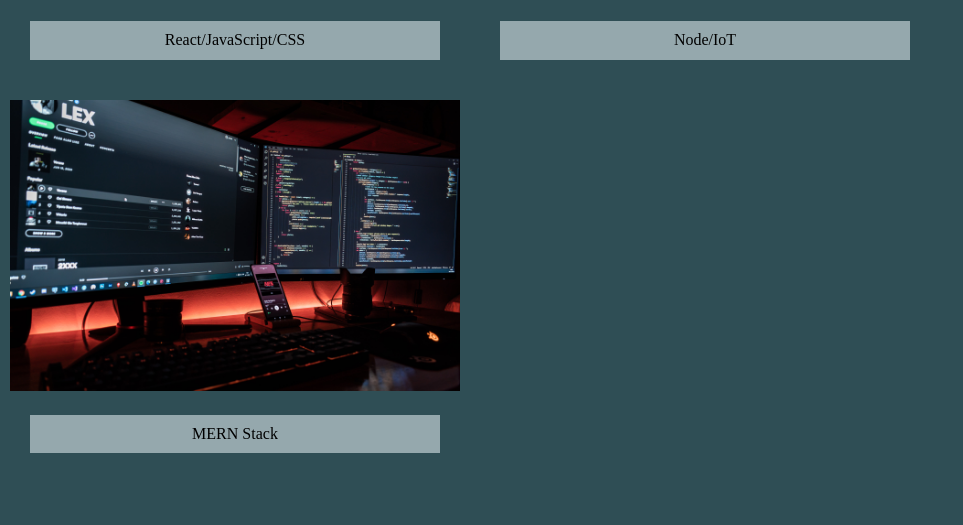
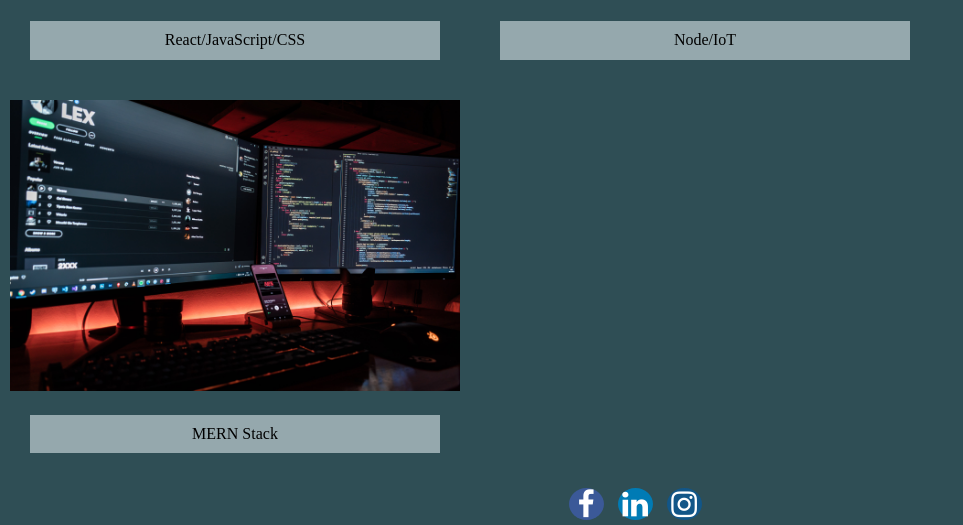
Before and after one commit to dannydelts94/dr-professional-portfolio, a plain HTML site: page index.html in a window 1280 px wide. Shown: the part 1435-1960 px from the top of the page, without its empty margins (0-963 px from the left). Before the commit the page ends 1918 px from the top, so only its background shows below. Drawn offline with Linux system fonts and the light colour scheme.

Commit message:
added social media grid at bottom of page for contact info

```diff
--- a/CSS/style.css
+++ b/CSS/style.css
@@ -111,6 +111,7 @@ html {
   padding: 10px;
   width: 100%;
 }
+
 h2 {
   text-align: center;
   font-family: luminari, fantasy;
@@ -120,3 +121,42 @@ h2 {
 .card:nth-child(1) {
   width: 600px;
 }
+
+.icons {
+
+  display: grid;
+  grid-template-columns: auto auto auto auto;
+  column-gap: 10px;
+  justify-content: center;
+}
+
+
+.fa {
+  padding: 1px;
+  font-size: 30px;
+  width: 35px;
+  text-align: center;
+  text-decoration: none;
+  margin: 5px 2px;
+  border-radius: 50%;
+}
+
+.fa:hover {
+  opacity: 0.7;
+
+}
+
+.fa-facebook {
+  background: #3B5998;
+  color: white;
+}
+
+.fa-linkedin {
+  background: #007bb5;
+  color: white;
+}
+
+.fa-instagram {
+  background: #125688;
+  color: white;
+}
--- a/index.html
+++ b/index.html
@@ -6,6 +6,7 @@
     <meta name="viewport" content="width=device-width, initial-scale=1.0">
     <title>Dan Rescigno's Portfolio</title>
     <link rel="stylesheet" type="text/css" href="CSS/normalize.css">
+    <link rel="stylesheet" href="https://cdnjs.cloudflare.com/ajax/libs/font-awesome/4.7.0/css/font-awesome.min.css">
     <link rel="stylesheet" type="text/css" href="CSS/style.css">
 </head>
 
@@ -77,6 +78,13 @@
             </div>
         </article>
     </main>
+    <footer class="icons" id="contact">
+        <a href="https://www.facebook.com/drescigno94" class="fa fa-facebook"></a>
+        <a href="https://www.linkedin.com/in/dan-rescigno-167781125" class="fa fa-linkedin"></a>
+        <a href="https://www.instagram.com/dan_rescigno?igshid=YmMyMTA2M2Y" class="fa fa-instagram"></a>
+
+    </footer>
+
 </body>
 
 </html>
```
